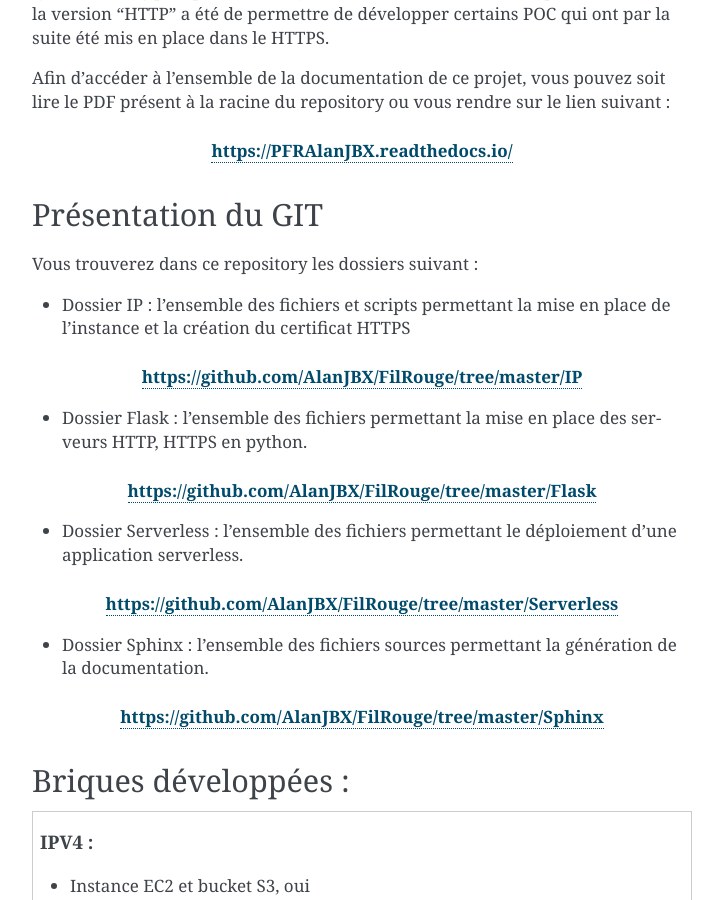
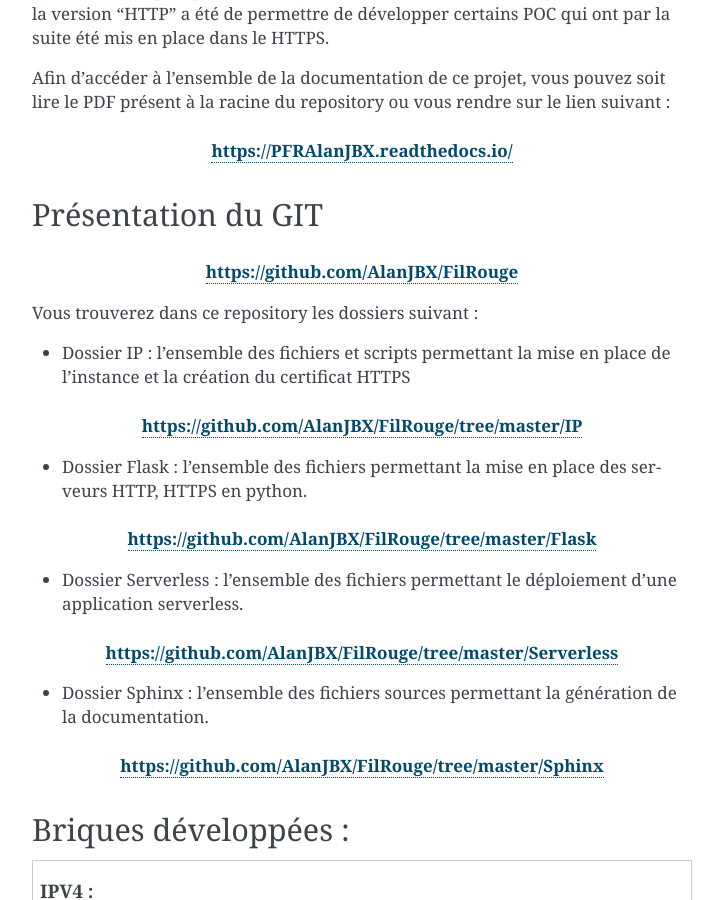
Before and after one commit to AlanJBX/FilRouge, a Sphinx documentation site: the page built from Sphinx/ReadMe.rst, in a window 1280 px wide and 900 px high, scrolled down 833 px. Shown: the whole window, without its empty margins (388-1111 px from the left). Built offline with Sphinx 7.4.7, drawn with Linux system fonts in a browser that asks for light colours; some of the changed lines change nothing that is shown.

Commit message:
Update ReadMe.rst

```diff
--- a/Sphinx/ReadMe.rst
+++ b/Sphinx/ReadMe.rst
@@ -34,6 +34,8 @@
 
 Présentation du GIT
 ++++++++++++++++++++
+
+.. centered:: https://github.com/AlanJBX/FilRouge
 
 Vous trouverez dans ce repository les dossiers suivant :
 
```
